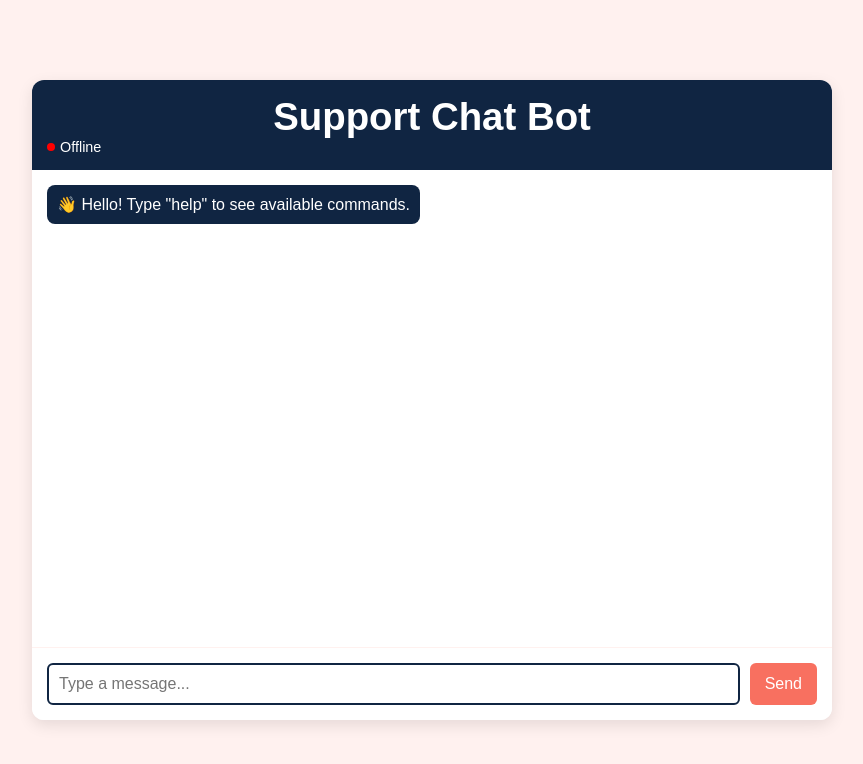
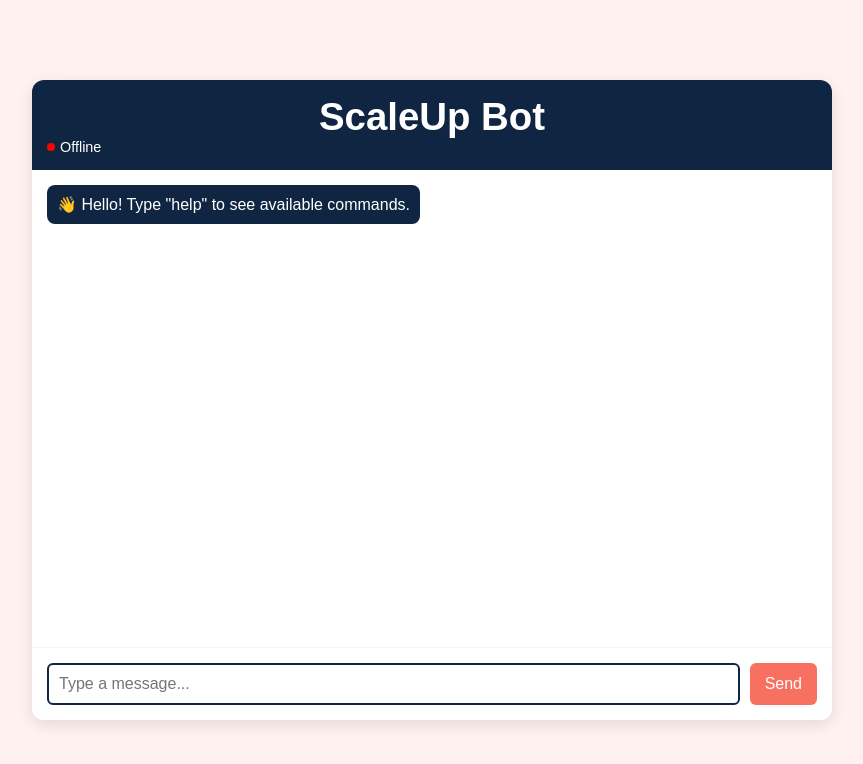
Before and after one commit to BOT-TEST00015/bot-testing, a website: page public/index.html in a window 1280 px wide. Shown: the whole page, without its empty margins (208-1071 px from the left). Drawn offline with Linux system fonts and the light colour scheme; no server answers.

Commit message:
Update Name

```diff
--- a/public/index.html
+++ b/public/index.html
@@ -9,7 +9,7 @@
 <body>
   <div id="chatContainer">
     <div id="header">
-      <h1>Support Chat Bot</h1>
+        <h1>ScaleUp Bot </h1>
       <div class="status"><span class="status-dot"></span> Online</div>
     </div>
     <div id="messages"></div>
```
